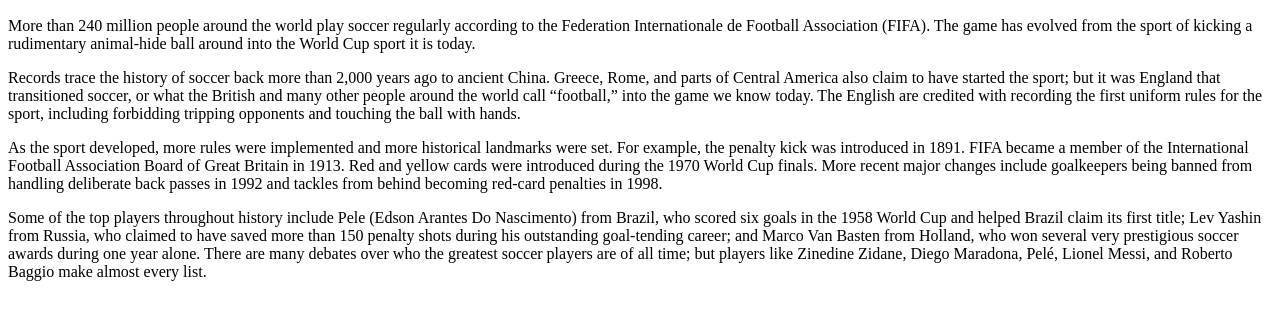
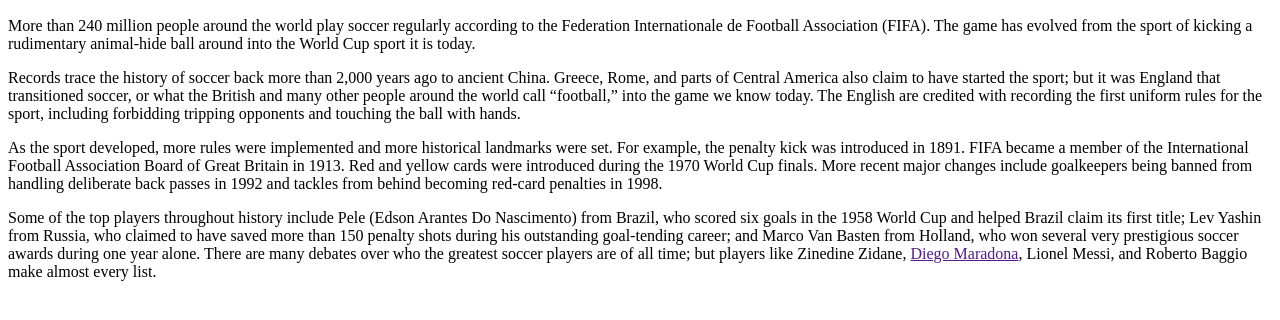
Before and after one commit to nparra-code/project0, a plain HTML site: page index.html in a window 1280 px wide. Shown: the part 110-430 px from the top of the page. Drawn offline with Linux system fonts and the light colour scheme.

Commit message:
Update index.html

```diff
--- a/index.html
+++ b/index.html
@@ -12,6 +12,6 @@
 
     <p>As the sport developed, more rules were implemented and more historical landmarks were set. For example, the penalty kick was introduced in 1891. FIFA became a member of the International Football Association Board of Great Britain in 1913. Red and yellow cards were introduced during the 1970 World Cup finals. More recent major changes include goalkeepers being banned from handling deliberate back passes in 1992 and tackles from behind becoming red-card penalties in 1998.</p>
 
-    <p>Some of the top players throughout history include Pele (Edson Arantes Do Nascimento) from Brazil, who scored six goals in the 1958 World Cup and helped Brazil claim its first title; Lev Yashin from Russia, who claimed to have saved more than 150 penalty shots during his outstanding goal-tending career; and Marco Van Basten from Holland, who won several very prestigious soccer awards during one year alone. There are many debates over who the greatest soccer players are of all time; but players like Zinedine Zidane, Diego Maradona, Pelé, Lionel Messi, and Roberto Baggio make almost every list.</p>
+    <p>Some of the top players throughout history include Pele (Edson Arantes Do Nascimento) from Brazil, who scored six goals in the 1958 World Cup and helped Brazil claim its first title; Lev Yashin from Russia, who claimed to have saved more than 150 penalty shots during his outstanding goal-tending career; and Marco Van Basten from Holland, who won several very prestigious soccer awards during one year alone. There are many debates over who the greatest soccer players are of all time; but players like Zinedine Zidane, <a href="">Diego Maradona</a>, Lionel Messi, and Roberto Baggio make almost every list.</p>
   </body>
 </html>
```
